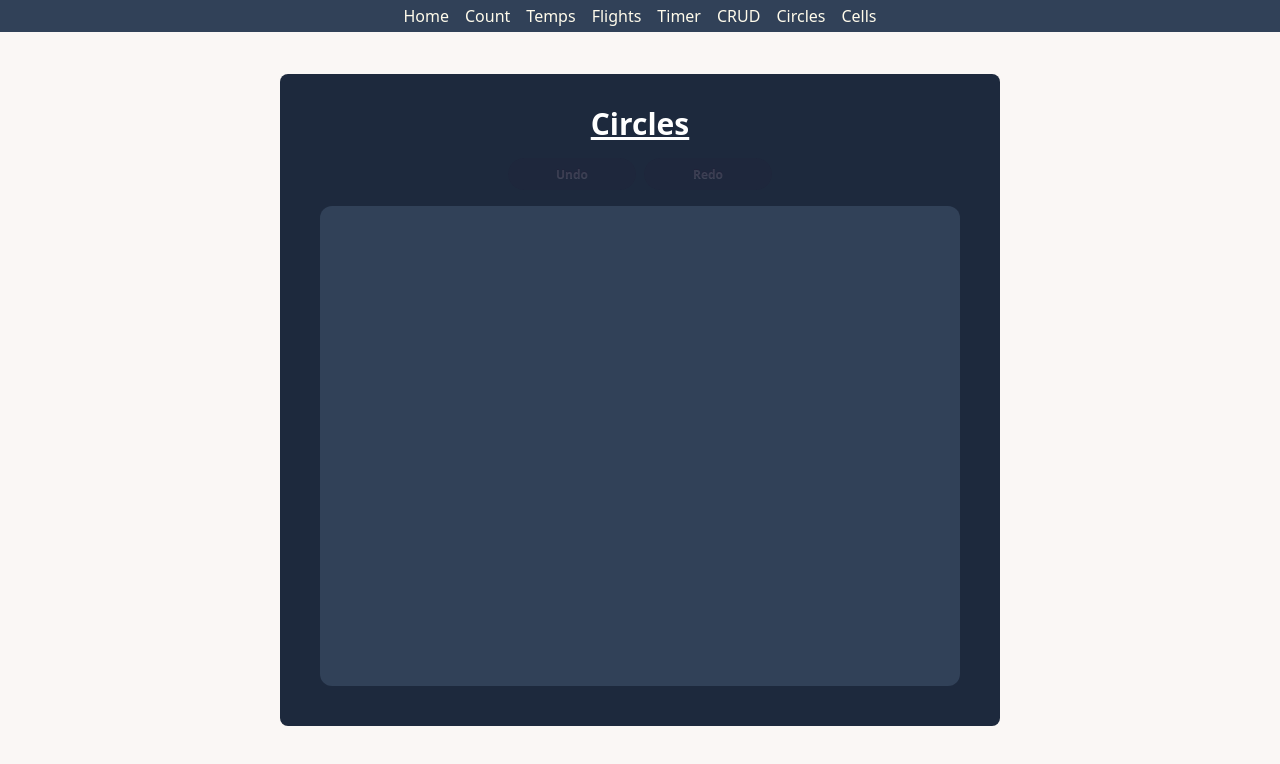
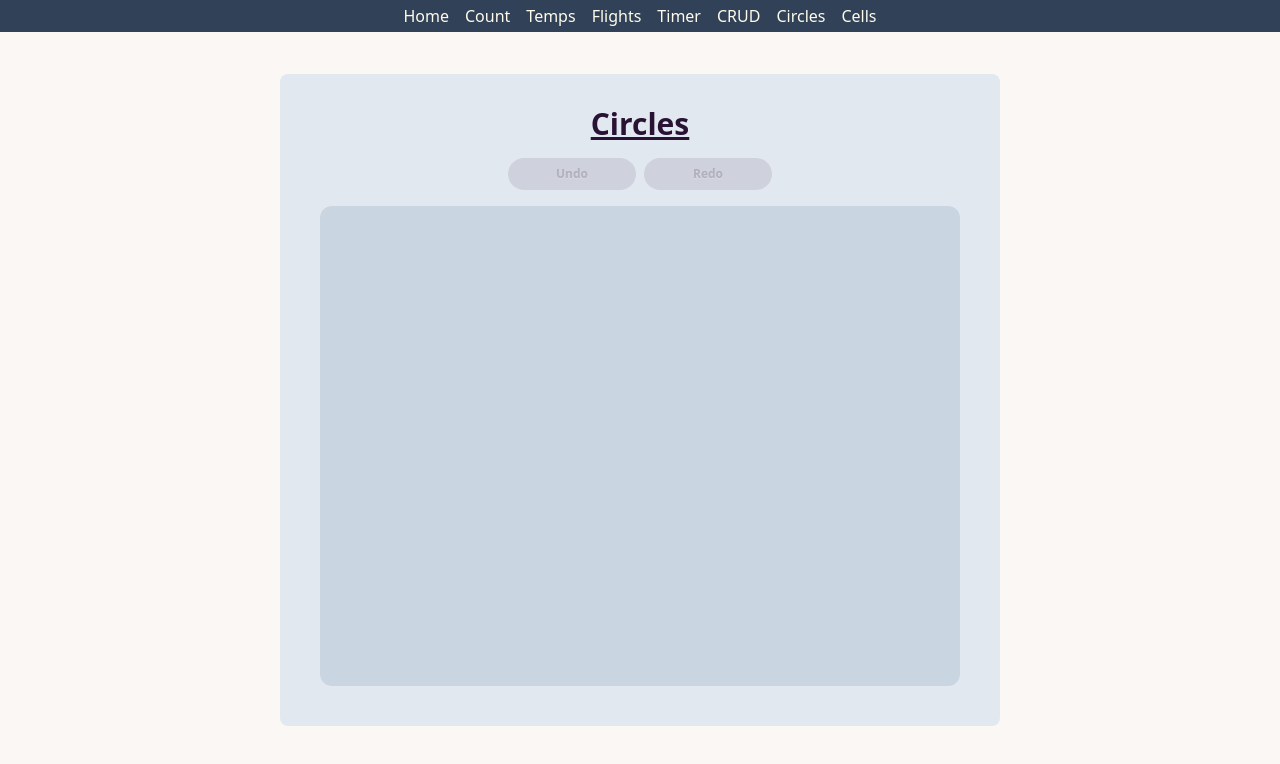
Before and after one commit to cassinius/svelte5-with-stores, a SvelteKit app: page /circles in a window 1280 px wide. Shown: the top 764 px of the page. Built offline with nearby package versions, Linux system fonts and the light colour scheme.

Commit message:
update libraries
corrected Temps conversion with Svelte Stores (the store update lags 1 step behind, simply got rid of it ;-))

corrected lightMode colors

```diff
--- a/src/app.css
+++ b/src/app.css
@@ -24,6 +24,6 @@
 		@apply bg-red-100 text-red-400;
 	}
 	.page-content-wrap {
-		@apply flex flex-col justify-start p-6 bg-slate-800 rounded-lg;
+		@apply flex flex-col justify-start p-6 bg-slate-200 dark:bg-slate-800 rounded-lg;
 	}
 }
--- a/src/lib/runes/temps.svelte.ts
+++ b/src/lib/runes/temps.svelte.ts
@@ -3,12 +3,13 @@ import { writable } from 'svelte/store';
 /**
  * OLD STORE VERSION
  */
-export function TempStore(initialValue: number) {
+export function useTempStore(initialValue: number) {
 	const c = writable(initialValue);
 	const f = writable(initialValue * (9 / 5) + 32);
 
 	// intercept the update to c
 	// TODO does below code mean that internally, f is updated before c?
+	// TODO this updates the "other" value lagging one step behind !?
 	function updateC(updater: (c: number) => number) {
 		c.update((newCVal) => {
 			// ...in order to update f in the process
@@ -21,7 +22,7 @@ export function TempStore(initialValue: number) {
 	function updateF(updater: (f: number) => number) {
 		f.update((newFVal) => {
 			// ...in order to update c in the process
-			c.set(newFVal - 32 * (5 / 9));
+			c.set(((newFVal - 32) * 5) / 9);
 			// ...and then return the new f value
 			return updater(newFVal);
 		});
@@ -29,12 +30,18 @@ export function TempStore(initialValue: number) {
 
 	function setC(newCVal: number) {
 		// this is where we define the updater function for the updateC function above
-		updateC(() => newCVal);
+		// updateC(() => newCVal);
+
+		c.set(newCVal);
+		f.set(newCVal * (9 / 5) + 32);
 	}
 
 	function setF(newFVal: number) {
 		// this is where we define the updater function for the updateF function above
 		updateF(() => newFVal);
+
+		f.set(newFVal);
+		c.set(((newFVal - 32) * 5) / 9);
 	}
 
 	return {
--- a/src/routes/circles/+page.svelte
+++ b/src/routes/circles/+page.svelte
@@ -5,6 +5,13 @@
 	import { useRuneCircles } from '$lib/runes/circles.svelte';
 
 	const circles = useRuneCircles();
+
+	let darkMode = $state(false);
+	if (browser) {
+		window.matchMedia('(prefers-color-scheme: dark)').addEventListener('change', (event) => {
+			darkMode = event.matches;
+		});
+	}
 
 	onMount(() => {
 		if (!browser) {
@@ -26,7 +33,7 @@
 
 <!-- svelte-ignore a11y_no_static_element_interactions -->
 <div class="page-content-wrap">
-	<h3 class="block mb-4 text-white text-3xl underline text-center">Circles</h3>
+	<h3 class="block mb-4 text-3xl underline text-center">Circles</h3>
 
 	<div class="flex flex-row gap-2 justify-center">
 		<button
@@ -44,7 +51,7 @@
 	<!-- svelte-ignore a11y_click_events_have_key_events -->
 	<svg
 		bind:this={circles.svg}
-		class="circle-svg m-4 bg-slate-700 rounded-xl hover:cursor-crosshair"
+		class="circle-svg m-4 bg-slate-300 dark:bg-slate-700 rounded-xl hover:cursor-crosshair"
 		viewBox="0 0 640 480"
 		onclick={circles.drawCircle}
 	>
@@ -53,7 +60,8 @@
 			<!-- svelte-ignore a11y_mouse_events_have_key_events -->
 			<circle
 				{...circle}
-				stroke={circles.selected === circle ? '#ff0000' : 'white'}
+				class="hover:cursor-pointer"
+				stroke={circles.selected === circle ? '#ff0000' : darkMode ? '#ffffff' : '#000000'}
 				stroke-width="1"
 				onmouseover={() => {
 					if (circles.status === 'editing') {
@@ -61,7 +69,6 @@
 					}
 					circles.selected = circle;
 				}}
-				class="hover:cursor-pointer"
 				onmouseout={() => {
 					if (circles.status !== 'editing') {
 						circles.selected = null!;
--- a/src/routes/crud/+page.svelte
+++ b/src/routes/crud/+page.svelte
@@ -11,7 +11,7 @@
 <div class="page-content-wrap">
 	<div class="crud-col-wrap flex flex-row gap-4 justify-center items-start">
 		<div class="left-col flex flex-col">
-			<h3 class="text-white text-2xl underline">CRUnesD</h3>
+			<h3 class="text-2xl underline">CRUnesD</h3>
 			<input
 				type="text"
 				class="w-42 mb-2"
@@ -36,7 +36,7 @@
 		</div>
 
 		<div class="right-col flex flex-col gap-1 items-start text-sm">
-			<div class="mt-4 text-lg text-white w-100% text-left italic">Crud User</div>
+			<div class="mt-4 text-lg w-100% text-left italic">Crud User</div>
 
 			<input type="text" class="w-42" bind:value={crud.crudUser.name} placeholder="Name" />
 
@@ -77,5 +77,6 @@
 	.user.active {
 		background-color: #132e9b;
 		color: white;
+		border-radius: 3px;
 	}
 </style>
--- a/src/routes/temps/+page.svelte
+++ b/src/routes/temps/+page.svelte
@@ -1,8 +1,8 @@
 <script lang="ts">
-	import { TempStore, StateGetSetTemps, useRuneTemps } from '$lib/runes/temps.svelte';
+	import { useTempStore, StateGetSetTemps, useRuneTemps } from '$lib/runes/temps.svelte';
 	import { useNanoTemps } from '$lib/nano/temps';
 
-	const { c: cStore, f: fStore, setC: storeSetC, setF: storeSetF } = TempStore(0);
+	const { c: cStore, f: fStore, setC: storeSetC, setF: storeSetF } = useTempStore(0);
 	const getSetTemps = new StateGetSetTemps();
 	const runesTemps = useRuneTemps();
 	let { c: nanoC, f: nanoF, setC: nanoSetC, setF: nanoSetF } = useNanoTemps();
```
Also changed, not shown: package.json (+6 -6 lines), 1 other file (tests, documents, lock files or other folders).
